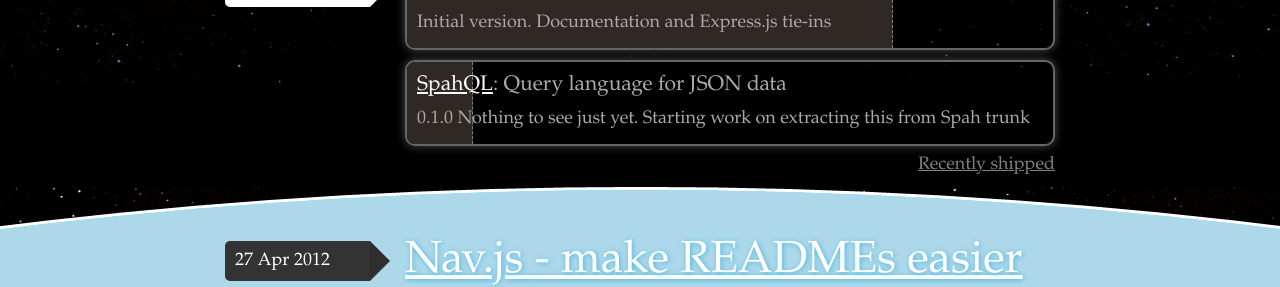
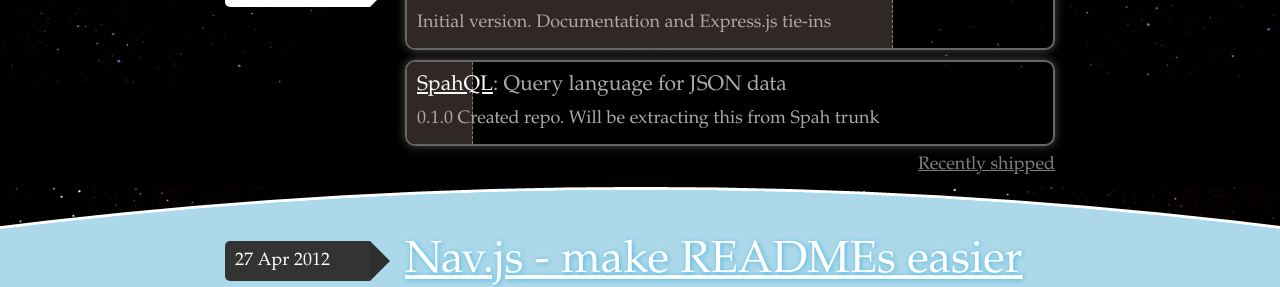
Before and after one commit to julesfern/angryamoeba.co.uk, a Jekyll site: the page built from src/index.html, in a window 1280 px wide and 900 px high, cut to the strip 0-501 px from the top of the window. Shown: the part 166-453 px from the top of the strip. Built offline with Jekyll 4.4.1, drawn with Linux system fonts in a browser that asks for light colours; nearby versions of some CDN libraries; the list of posts is cut into pages by our own code.

Commit message:
test autodeploy

```diff
--- a/src/_includes/projects.html
+++ b/src/_includes/projects.html
@@ -14,7 +14,7 @@
         <a href="https://github.com/danski/spahql">SpahQL</a>:
         Query language for JSON data
       </h3>
-      <p class="wip-task">0.1.0 Nothing to see just yet. Starting work on extracting this from Spah trunk</p>
+      <p class="wip-task">0.1.0 Created repo. Will be extracting this from Spah trunk</p>
       <span class="progress" data-progress="10%"></span>
     </li>
   </ul>
```
